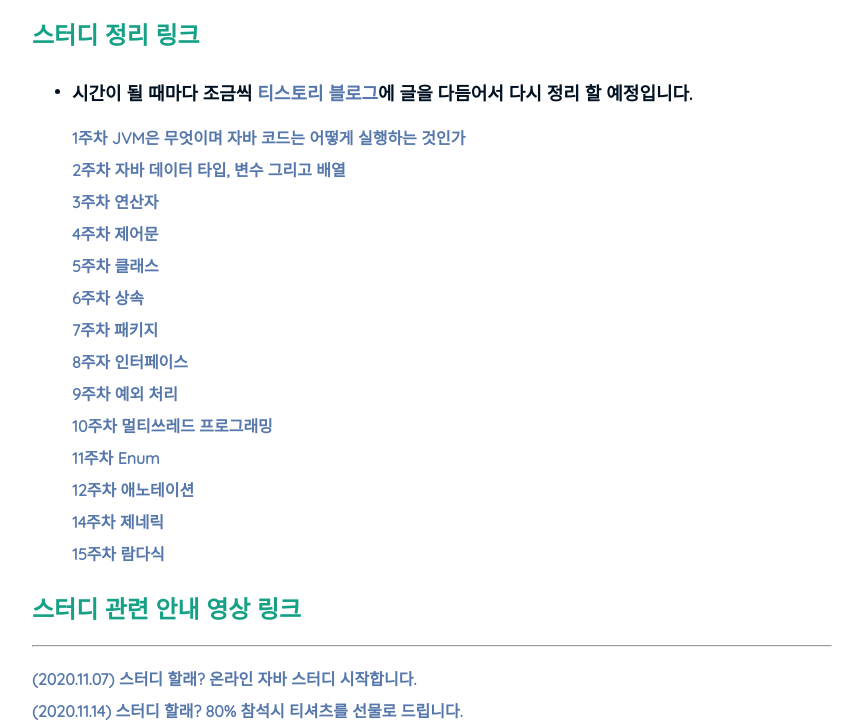
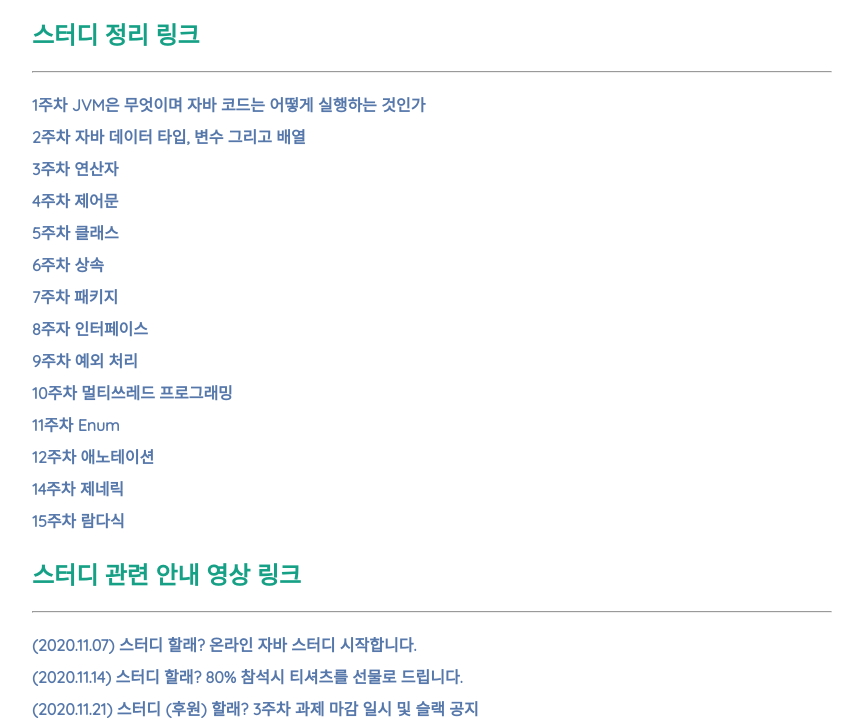
Before and after one commit to nimkoes/portfolio, a Jekyll site: the page built from _posts/2021-03-01-Java-Online-Live-Study-Season-1.md, in a window 1280 px wide and 900 px high, scrolled down 886 px, cut to the strip 178-900 px from the top of the window. Shown: the whole strip, without its empty margins (208-1071 px from the left). Built offline with Jekyll 4.4.1, drawn with Linux system fonts in a browser that asks for light colours.

Commit message:
자바 온라인 스터디 포스트 수정
티스토리 블로그로 게시글 옮김

```diff
--- a/_posts/2021-03-01-Java-Online-Live-Study-Season-1.md
+++ b/_posts/2021-03-01-Java-Online-Live-Study-Season-1.md
@@ -27,7 +27,6 @@
 
 
 ## **스터디 정리 링크**
- - <sub>시간이 될 때마다 조금씩 [티스토리 블로그][link_tistory]에 글을 다듬어서 다시 정리 할 예정입니다.</sub>
 ---
 [1주차 JVM은 무엇이며 자바 코드는 어떻게 실행하는 것인가][link_week_01]
 [2주차 자바 데이터 타입, 변수 그리고 배열][link_week_02]
```
